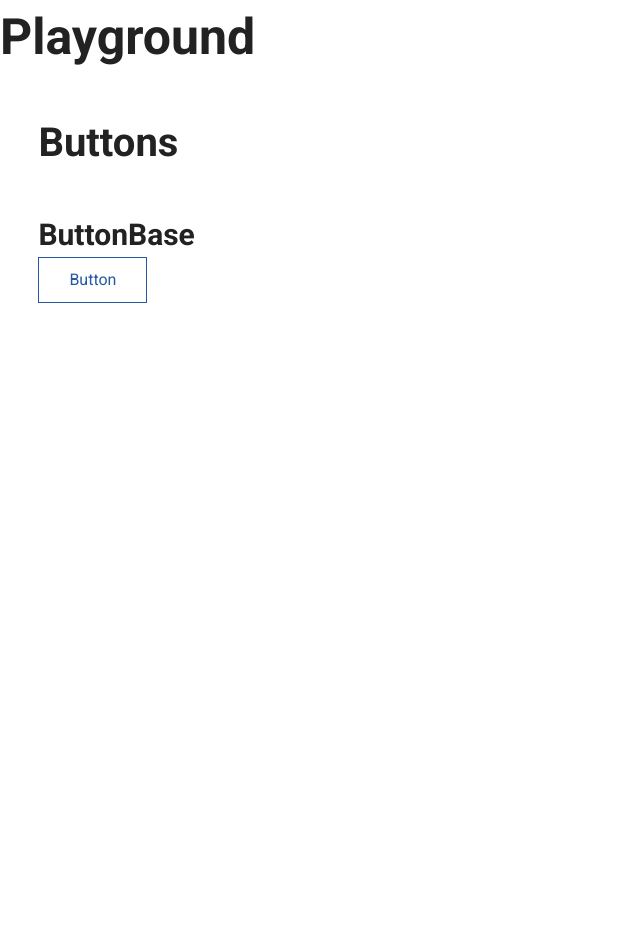
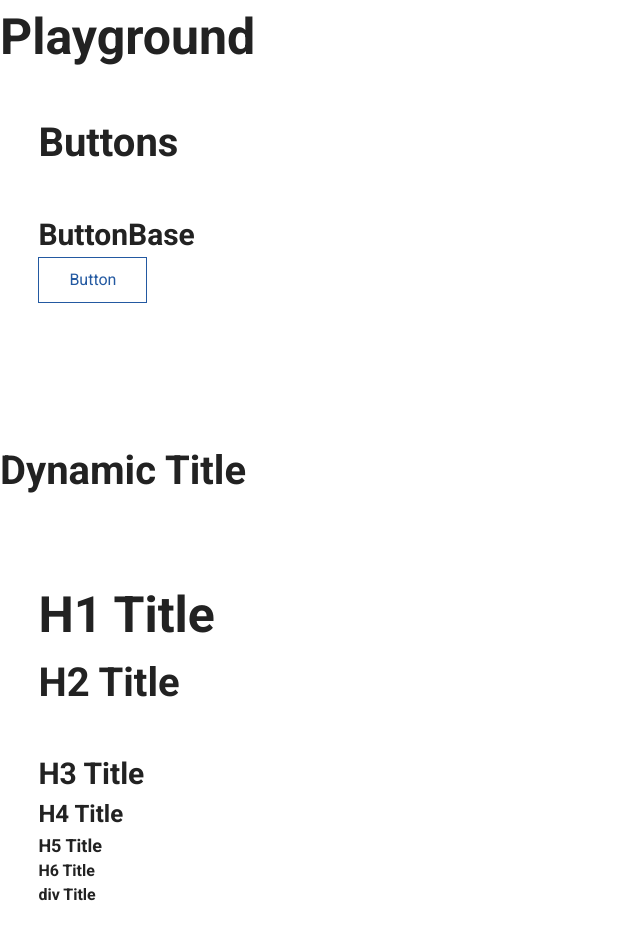
Before and after one commit to zuzuta22/zzlabs-nextjs-template, a Next.js app: page /playground in a window 1280 px wide. Shown: the top 940 px of the page, without its empty margins (0-640 px from the left). Before the commit the page ends 800 px from the top, so only its background shows below. Built offline with nearby package versions, Linux system fonts and the light colour scheme.

Commit message:
feat: dynamic titles are placed in the playground page

```diff
--- /dev/null
+++ b/app/playground/_components/titles/playground-titles.tsx
@@ -0,0 +1,22 @@
+import LayoutSectionInner from "@/_src/components/layouts/layout-secition-inner/layout-section-inner";
+import LayoutSection from "@/_src/components/layouts/layout-section/layout-section";
+import DynamicTitle from "@/_src/components/ui/titles/dynamic-title/dynamic-title";
+
+const PlaygroundTitles = () => {
+  return (
+    <LayoutSection>
+      <DynamicTitle tag={"h2"} text={"Dynamic Title"} />
+      <LayoutSectionInner>
+        <DynamicTitle tag={"h1"} text={"H1 Title"} />
+        <DynamicTitle tag={"h2"} text={"H2 Title"} />
+        <DynamicTitle tag={"h3"} text={"H3 Title"} />
+        <DynamicTitle tag={"h4"} text={"H4 Title"} />
+        <DynamicTitle tag={"h5"} text={"H5 Title"} />
+        <DynamicTitle tag={"h6"} text={"H6 Title"} />
+        <DynamicTitle tag={"div"} text={"div Title"} />
+      </LayoutSectionInner>
+    </LayoutSection>
+  )
+}
+
+export default PlaygroundTitles;
--- a/app/playground/page.tsx
+++ b/app/playground/page.tsx
@@ -1,11 +1,13 @@
 import PlaygroundButtons from "./_components/buttons/playground-buttons/playground-buttons";
 import DynamicTitle from "@/_src/components/ui/titles/dynamic-title/dynamic-title";
+import PlaygroundTitles from "./_components/titles/playground-titles";
 
 const Playground = () => {
   return (
     <>
       <DynamicTitle tag={"h1"} text={"Playground"} />
       <PlaygroundButtons />
+      <PlaygroundTitles />
     </>
   )
 }
```
Also changed, not shown: 1 other file (tests, documents, lock files or other folders).
